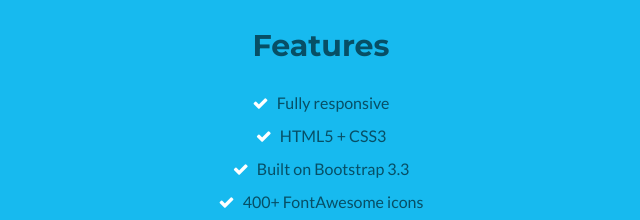
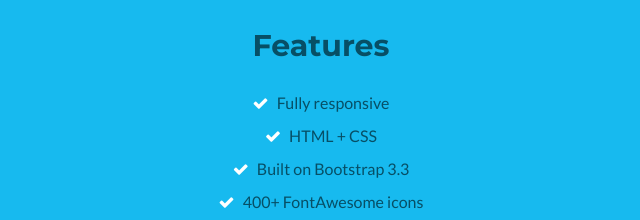
Before and after one commit to VladisBeros/TypeScriptBeroPD41, a plain HTML site: page devAid-v1.1/index.html in a window 1280 px wide. Shown: the part 1420-1640 px from the top of the page, 319-959 px from the left. Drawn offline with Linux system fonts and the light colour scheme.

Commit message:
Mess pr2

```diff
--- a/devAid-v1.1/index.html
+++ b/devAid-v1.1/index.html
@@ -182,7 +182,7 @@
             <h2 class="title">Features</h2>
             <ul class="feature-list list-unstyled">
                 <li><i class="fa fa-check"></i> Fully responsive</li>
-                <li><i class="fa fa-check"></i> HTML5 + CSS3</li>
+                <li><i class="fa fa-check"></i> HTML + CSS</li>
                 <li><i class="fa fa-check"></i> Built on <a href="http://getbootstrap.com/" target="_blank">Bootstrap 3.3</a></li>
                 <li><i class="fa fa-check"></i> 400+ FontAwesome icons</li>
                 <li><i class="fa fa-check"></i> 4 colour schemes</li>
```
